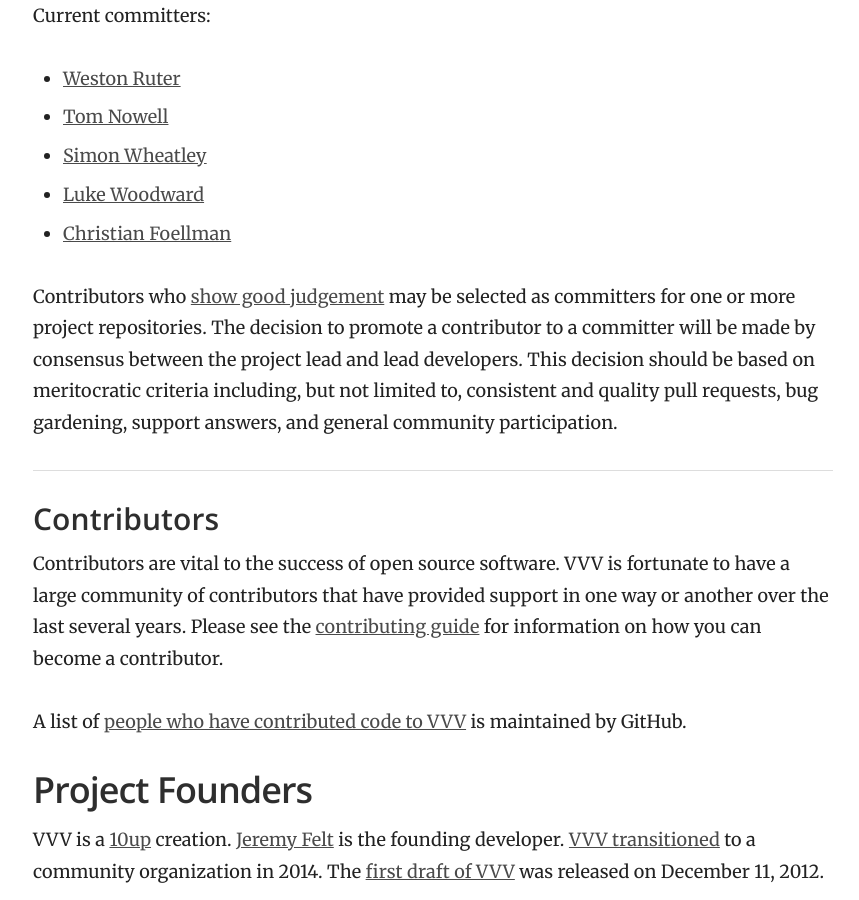
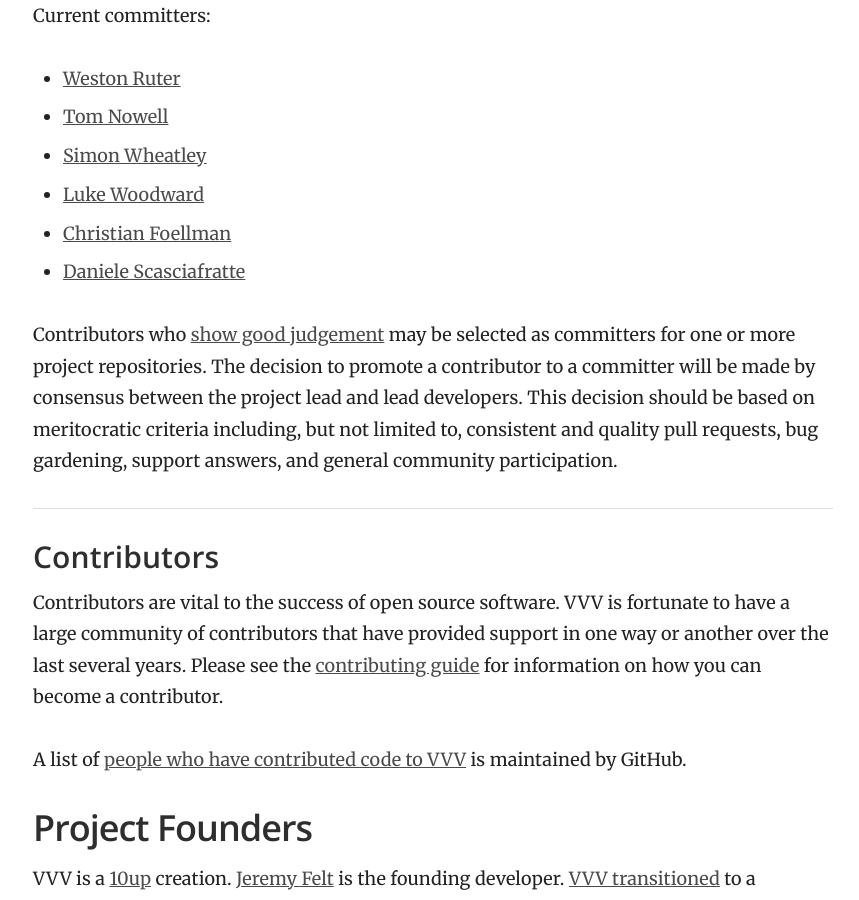
Before and after one commit to Varying-Vagrant-Vagrants/varyingvagrantvagrants.org, a Jekyll site: the page built from docs/en-US/governance.md, in a window 1280 px wide and 900 px high, scrolled down 1846 px. Shown: the whole window, without its empty margins (357-1216 px from the left). Built offline with Jekyll 4.4.1, drawn with Linux system fonts in a browser that asks for light colours.

Commit message:
Update governance.md (#144)
After all I have the access to commit everywhere.

```diff
--- a/docs/en-US/governance.md
+++ b/docs/en-US/governance.md
@@ -47,6 +47,7 @@ Current committers:
 * [Simon Wheatley](https://github.com/simonwheatley)
 * [Luke Woodward](https://github.com/lkwdwrd)
 * [Christian Foellman](https://github.com/cfoellmann)
+* [Daniele Scasciafratte](https://github.com/mte90)
 
 Contributors who [show good judgement](http://producingoss.com/en/committers.html#choosing-committers) may be selected as committers for one or more project repositories. The decision to promote a contributor to a committer will be made by consensus between the project lead and lead developers. This decision should be based on meritocratic criteria including, but not limited to, consistent and quality pull requests, bug gardening, support answers, and general community participation.
 
```
